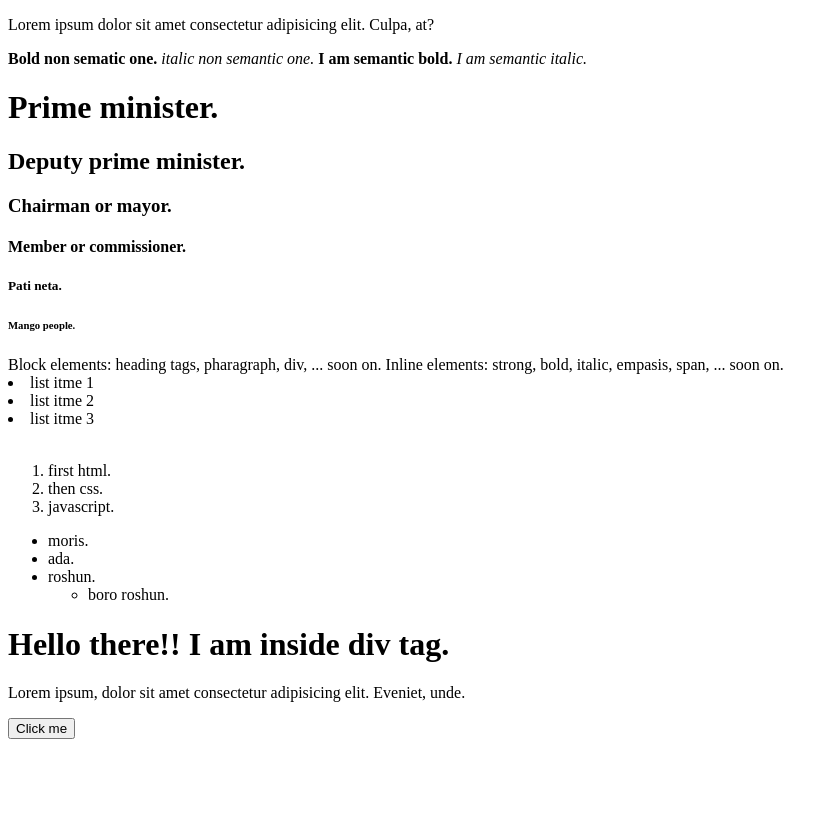
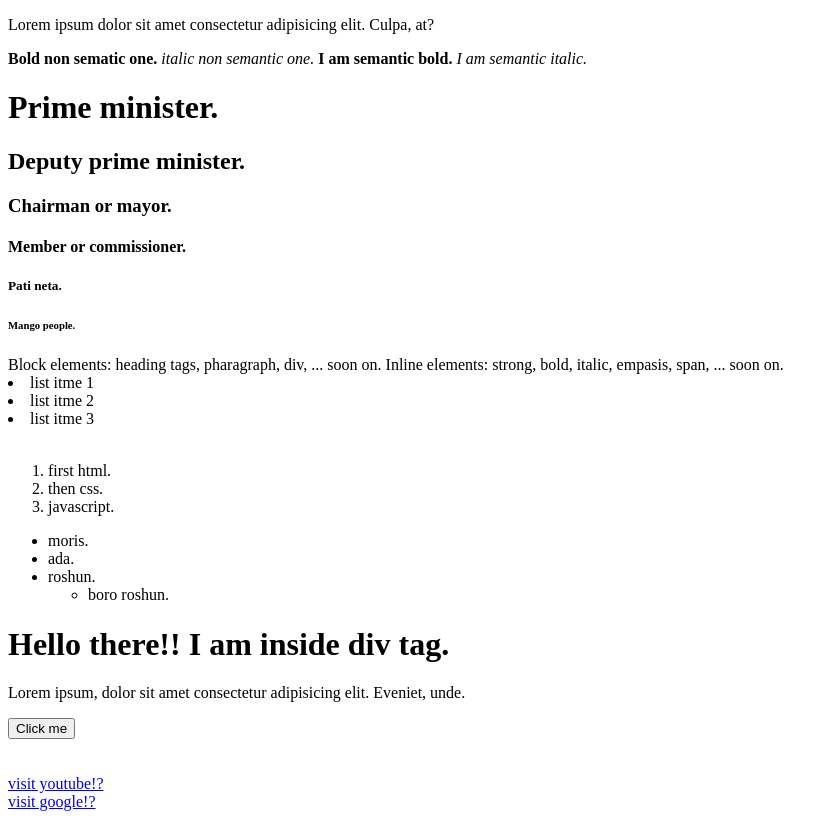
Before and after one commit to for-sifad/HTML, a plain HTML site: page lesson_1.html in a window 1280 px wide. Shown: the whole page, without its empty margins (0-838 px from the left). Drawn offline with Linux system fonts and the light colour scheme.

Commit message:
learned about anchor(a) tag and target attribute.

```diff
--- a/lesson_1.html
+++ b/lesson_1.html
@@ -63,4 +63,15 @@
     </div>
 
     <button>Click me</button>
+
+    <br>
+    <br>
+    <br>
+
+    <!-- link everything -->
+     <a href="https://www.youtube.com/">visit youtube!?</a>
+
+     <br>
+
+     <a href="https://www.google.com/" target="_blank">visit google!?</a>
 </html>
```
